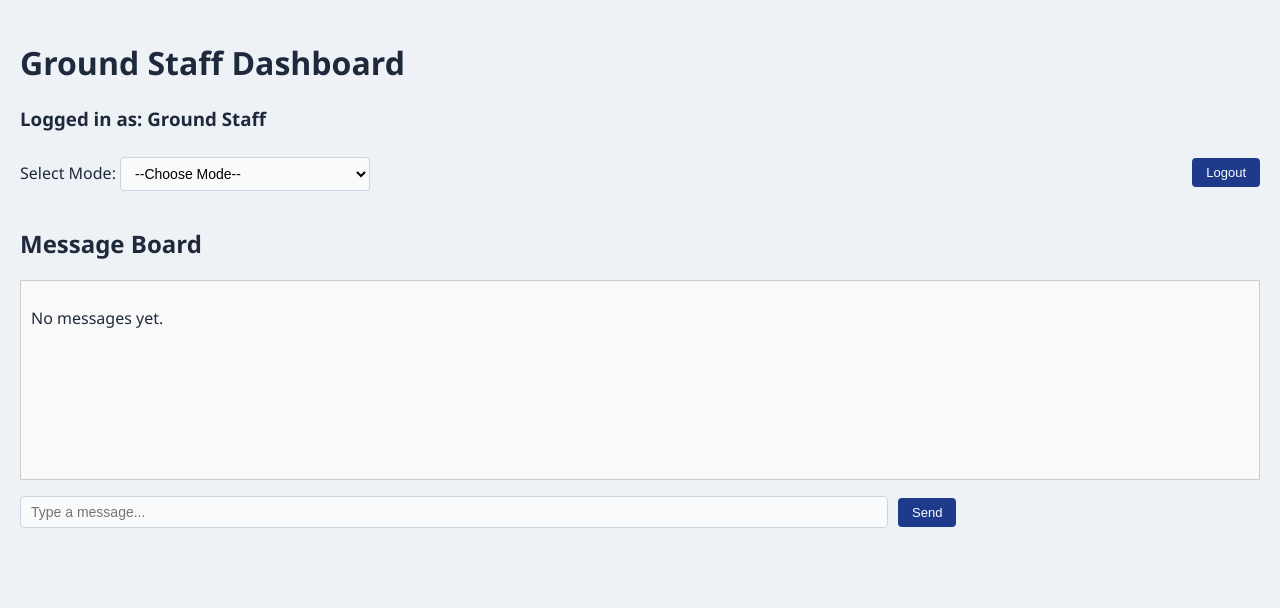
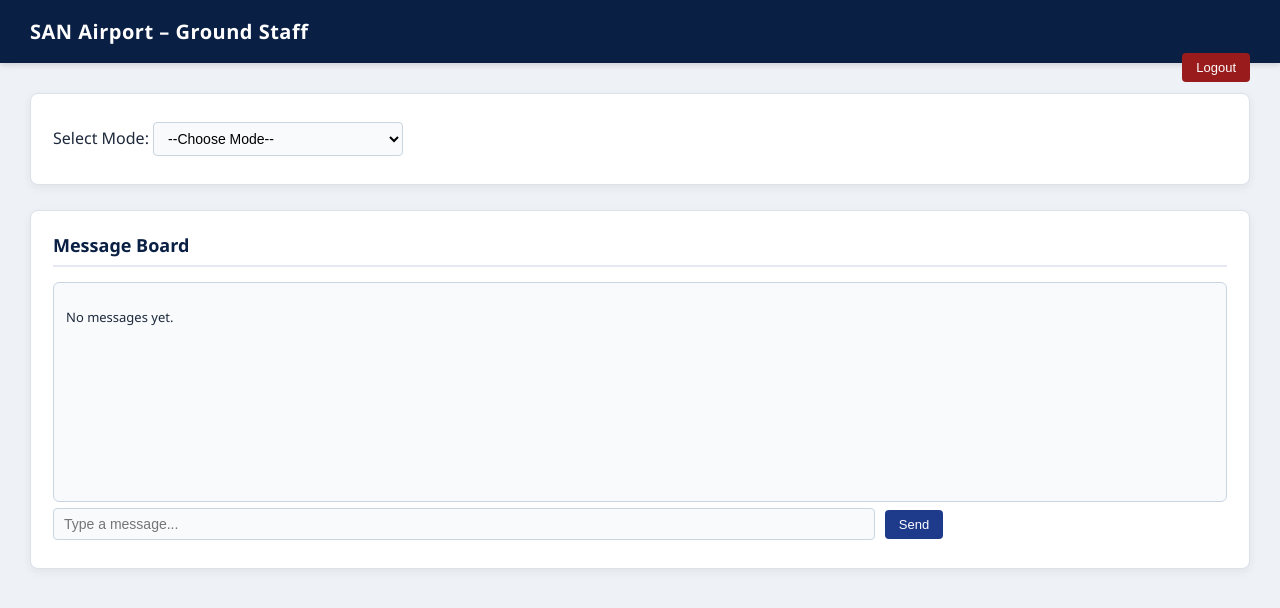
Before and after one commit to ashleysturm/CS5336Website, a React (Vite) app: page /ground in a window 1280 px wide. Shown: the top 608 px of the page. Built offline with nearby package versions, Linux system fonts and the light colour scheme.

Commit message:
Refactor GroundDash component layout and structure

```diff
--- a/src/pages/GroundDash.jsx
+++ b/src/pages/GroundDash.jsx
@@ -145,16 +145,21 @@ function GroundStaffDashboard({ staffName }) {
     setNewMessage("");
   };
 
-  // ----------------------------
-  // UI
-  // ----------------------------
   return (
-    <div style={{ padding: "20px" }}>
-      <h1>Ground Staff Dashboard</h1>
-      <h3>Logged in as: {staffName || "Ground Staff"}</h3>
-      <button onClick={handleLogout} style={{ float: "right" }}>Logout</button>
+    <>
+      {/* HEADER */}
+      <div className="system-header">
+        <div className="header-left">SAN Airport – {staffName || "Ground Staff"}</div>
+        <div className="header-right">
+          <button className="logout-btn" onClick={handleLogout}>Logout</button>
+        </div>
+      </div>
 
-      <div style={{ marginTop: "20px" }}>
+      {/* DASHBOARD */}
+      <div className="dashboard-container">
+
+        {/* MODE SELECTION */}
+        <div className="section-card">
           <label>Select Mode: </label>
           <select value={mode} onChange={e => handleSelectMode(e.target.value)}>
             <option value="">--Choose Mode--</option>
@@ -163,17 +168,15 @@ function GroundStaffDashboard({ staffName }) {
           </select>
         </div>
 
-      {/* Gate Mode */}
+        {/* GATE SELECTION */}
         {mode === "gate" && (
-        <>
-          <div style={{ marginTop: "20px" }}>
+          <div className="section-card">
             <label>Select Gate: </label>
             <select value={selectedGate} onChange={e => handleSelectGate(e.target.value)}>
               <option value="">--Choose Gate--</option>
               <option value="T1G5">T1G5</option>
               <option value="T1G6">T1G6</option>
             </select>
-          </div>
 
             {currentFlight && (
               <div style={{ marginTop: "20px" }}>
@@ -182,14 +185,14 @@ function GroundStaffDashboard({ staffName }) {
                 <p>Gate: {currentFlight.gate}</p>
               </div>
             )}
-        </>
+          </div>
         )}
 
         {/* BAG TABLE */}
         {bags.length > 0 && (
-        <div style={{ marginTop: "20px" }}>
+          <div className="section-card">
             <h2>Bags</h2>
-          <table border="1" cellPadding="6">
+            <table>
               <thead>
                 <tr>
                   <th>Bag ID</th>
@@ -217,12 +220,12 @@ function GroundStaffDashboard({ staffName }) {
                       <td>
                         {mode === "security" && b.status === "Not cleared" && (
                           <>
-                          <button onClick={() => handleSecurityCheck(b.id, true)}>Clear</button>
-                          <button onClick={() => handleSecurityCheck(b.id, false)}>Violation</button>
+                            <button className="secondary-btn" onClick={() => handleSecurityCheck(b.id, true)}>Clear</button>
+                            <button className="danger-btn" onClick={() => handleSecurityCheck(b.id, false)}>Violation</button>
                           </>
                         )}
                         {mode === "gate" && b.location === "Gate" && b.status === "Cleared" && passengerBoarded && (
-                        <button onClick={() => handleLoadBag(b.id)}>Load onto Plane</button>
+                          <button className="secondary-btn" onClick={() => handleLoadBag(b.id)}>Load onto Plane</button>
                         )}
                       </td>
                     </tr>
@@ -234,19 +237,12 @@ function GroundStaffDashboard({ staffName }) {
         )}
 
         {/* MESSAGE BOARD */}
-      <div style={{ marginTop: "30px" }}>
+        <div className="section-card">
           <h2>Message Board</h2>
-        <div style={{
-          border: "1px solid #ccc",
-          padding: "10px",
-          height: "200px",
-          overflowY: "auto",
-          marginBottom: "10px",
-          backgroundColor: "#f9f9f9"
-        }}>
+          <div className="message-board">
             {messages.length === 0 && <p>No messages yet.</p>}
             {messages.map((msg, i) => (
-            <div key={i} style={{ marginBottom: "5px" }}>
+              <div key={i} className="message-entry">
                 <strong>{msg.time} - {msg.sender}:</strong> {msg.text}
               </div>
             ))}
@@ -265,6 +261,7 @@ function GroundStaffDashboard({ staffName }) {
         </div>
 
       </div>
+    </>
   );
 }
 
```
Lines whose indentation alone changed are shown as unchanged.
